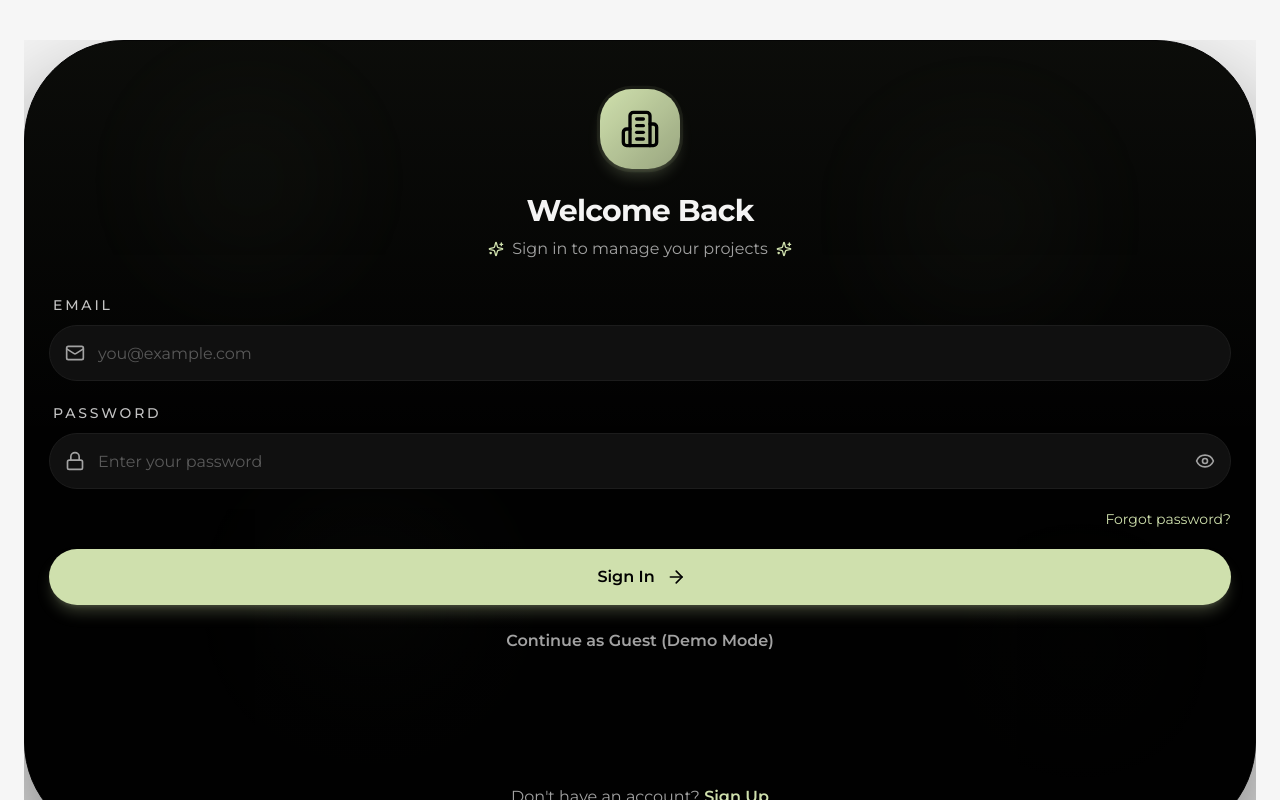
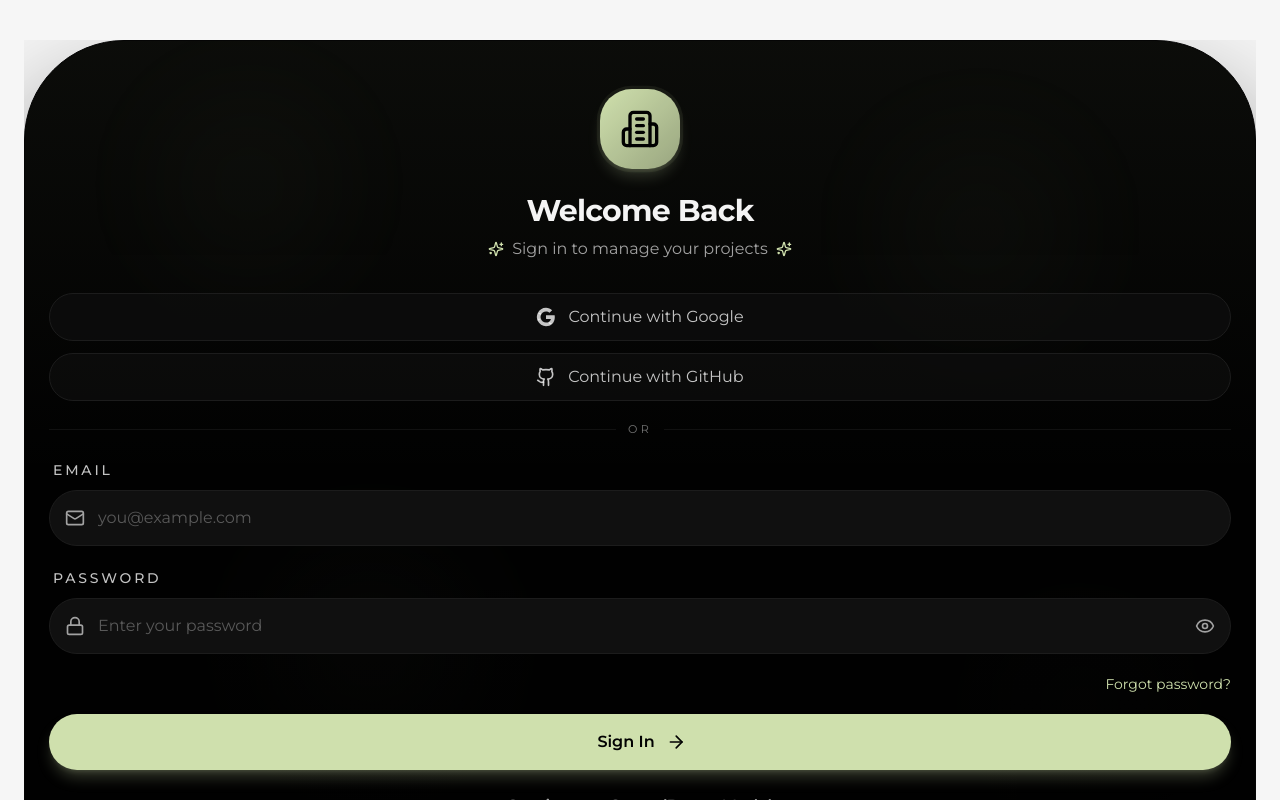
Before and after one commit to Heisenberg1912/Matters, a React (Vite) app in the folder client/: page /login in a window 1280 px wide. Shown: the top 800 px of the page. Built offline with nearby package versions, Linux system fonts and the light colour scheme; no server answers.

Commit message:
clerk login

```diff
--- a/client/src/components/page-header.tsx
+++ b/client/src/components/page-header.tsx
@@ -35,10 +35,15 @@ export default function PageHeader({
 
   // Sync local mode with project mode when project changes
   useEffect(() => {
-    if (currentProject?.mode) {
-      setMode(currentProject.mode);
+    if (currentProject?._id) {
+      // Default to 'construction' if project doesn't have a mode set
+      const projectMode = currentProject.mode || 'construction';
+      if (projectMode !== mode) {
+        setMode(projectMode);
+      }
     }
-  }, [currentProject?._id, currentProject?.mode, setMode]);
+  // eslint-disable-next-line react-hooks/exhaustive-deps
+  }, [currentProject?._id]);
 
   // Handle mode change with backend sync
   const handleModeChange = useCallback(async (newMode: 'construction' | 'refurbish') => {
--- a/client/src/pages/Login.tsx
+++ b/client/src/pages/Login.tsx
@@ -6,7 +6,7 @@ import PhoneShell from '@/components/phone-shell';
 import { Button } from '@/components/ui/button';
 import { Input } from '@/components/ui/input';
 import { Label } from '@/components/ui/label';
-import { Mail, Lock, Eye, EyeOff, ArrowRight, Building2, Sparkles } from 'lucide-react';
+import { Mail, Lock, Eye, EyeOff, ArrowRight, Building2, Sparkles, Github } from 'lucide-react';
 
 // Floating orb component for background decoration
 const FloatingOrb = ({ delay, size, x, y }: { delay: number; size: number; x: string; y: string }) => (
@@ -78,7 +78,7 @@ const inputFocusVariants = {
 export default function Login() {
   const navigate = useNavigate();
   const location = useLocation();
-  const { login, isLoading, error, clearError } = useAuth();
+  const { login, signInWithOAuth, isLoading, error, clearError } = useAuth();
   const [email, setEmail] = useState('');
   const [password, setPassword] = useState('');
   const [showPassword, setShowPassword] = useState(false);
@@ -99,6 +99,16 @@ export default function Login() {
     try {
       await login(email, password);
       navigate(redirectTo);
+    } catch {
+      // Error is handled by context
+    }
+  };
+
+  const handleSocialSignIn = async (provider: "google" | "github") => {
+    setLocalError('');
+    clearError();
+    try {
+      await signInWithOAuth(provider, redirectTo);
     } catch {
       // Error is handled by context
     }
@@ -184,6 +194,45 @@ export default function Login() {
                   </motion.div>
                 )}
               </AnimatePresence>
+
+              <motion.div variants={itemVariants} className="space-y-3">
+                <motion.button
+                  type="button"
+                  onClick={() => handleSocialSignIn("google")}
+                  whileHover={{ scale: 1.01 }}
+                  whileTap={{ scale: 0.98 }}
+                  className="w-full h-12 rounded-2xl border border-border bg-card/60 text-foreground/80 hover:text-foreground hover:border-pill/50 hover:bg-card/80 transition-all duration-300 flex items-center justify-center gap-3 disabled:opacity-50 disabled:cursor-not-allowed"
+                  disabled={isLoading}
+                >
+                  <svg viewBox="0 0 24 24" className="w-5 h-5" aria-hidden="true">
+                    <path fill="currentColor" d="M22.56 12.25c0-.78-.07-1.53-.2-2.25H12v4.26h5.92c-.26 1.37-1.04 2.53-2.21 3.31v2.77h3.57c2.08-1.92 3.28-4.74 3.28-8.09z" />
+                    <path fill="currentColor" d="M12 23c2.97 0 5.46-.98 7.28-2.66l-3.57-2.77c-.98.66-2.23 1.06-3.71 1.06-2.86 0-5.29-1.93-6.16-4.53H2.18v2.84C3.99 20.53 7.7 23 12 23z" />
+                    <path fill="currentColor" d="M5.84 14.09c-.22-.66-.35-1.36-.35-2.09s.13-1.43.35-2.09V7.07H2.18C1.43 8.55 1 10.22 1 12s.43 3.45 1.18 4.93l2.85-2.22.81-.62z" />
+                    <path fill="currentColor" d="M12 5.38c1.62 0 3.06.56 4.21 1.64l3.15-3.15C17.45 2.09 14.97 1 12 1 7.7 1 3.99 3.47 2.18 7.07l3.66 2.84c.87-2.6 3.3-4.53 6.16-4.53z" />
+                  </svg>
+                  Continue with Google
+                </motion.button>
+                <motion.button
+                  type="button"
+                  onClick={() => handleSocialSignIn("github")}
+                  whileHover={{ scale: 1.01 }}
+                  whileTap={{ scale: 0.98 }}
+                  className="w-full h-12 rounded-2xl border border-border bg-card/60 text-foreground/80 hover:text-foreground hover:border-pill/50 hover:bg-card/80 transition-all duration-300 flex items-center justify-center gap-3 disabled:opacity-50 disabled:cursor-not-allowed"
+                  disabled={isLoading}
+                >
+                  <Github className="w-5 h-5" />
+                  Continue with GitHub
+                </motion.button>
+              </motion.div>
+
+              <motion.div
+                variants={itemVariants}
+                className="flex items-center gap-3 text-[0.7rem] uppercase tracking-[0.3em] text-muted/70"
+              >
+                <span className="h-px flex-1 bg-border/60" />
+                or
+                <span className="h-px flex-1 bg-border/60" />
+              </motion.div>
 
               <motion.div variants={itemVariants} className="space-y-2">
                 <Label htmlFor="email" className="text-foreground/80 text-sm font-medium pl-1">
--- a/client/src/pages/Register.tsx
+++ b/client/src/pages/Register.tsx
@@ -6,7 +6,7 @@ import PhoneShell from '@/components/phone-shell';
 import { Button } from '@/components/ui/button';
 import { Input } from '@/components/ui/input';
 import { Label } from '@/components/ui/label';
-import { Mail, Lock, Eye, EyeOff, ArrowRight, Building2, User, Phone, Sparkles, HardHat } from 'lucide-react';
+import { Mail, Lock, Eye, EyeOff, ArrowRight, Building2, User, Phone, Sparkles, HardHat, Github } from 'lucide-react';
 
 // Floating orb component for background decoration
 const FloatingOrb = ({ delay, size, x, y }: { delay: number; size: number; x: string; y: string }) => (
@@ -78,7 +78,7 @@ const inputFocusVariants = {
 export default function Register() {
   const navigate = useNavigate();
   const location = useLocation();
-  const { register, verifyEmail, isLoading, error, clearError } = useAuth();
+  const { register, verifyEmail, signUpWithOAuth, isLoading, error, clearError } = useAuth();
   const [formData, setFormData] = useState({
     name: '',
     email: '',
@@ -140,6 +140,16 @@ export default function Register() {
   };
 
   const displayError = localError || error;
+
+  const handleSocialSignUp = async (provider: "google" | "github") => {
+    setLocalError('');
+    clearError();
+    try {
+      await signUpWithOAuth(provider, { redirectTo, role: formData.role });
+    } catch {
+      // Error is handled by context
+    }
+  };
 
   const handleVerify = async (e: React.FormEvent) => {
     e.preventDefault();
@@ -368,6 +378,45 @@ export default function Register() {
                 </div>
               </motion.div>
 
+              <motion.div variants={itemVariants} className="space-y-3">
+                <motion.button
+                  type="button"
+                  onClick={() => handleSocialSignUp("google")}
+                  whileHover={{ scale: 1.01 }}
+                  whileTap={{ scale: 0.98 }}
+                  className="w-full h-12 rounded-2xl border border-border bg-card/60 text-foreground/80 hover:text-foreground hover:border-pill/50 hover:bg-card/80 transition-all duration-300 flex items-center justify-center gap-3 disabled:opacity-50 disabled:cursor-not-allowed"
+                  disabled={isLoading}
+                >
+                  <svg viewBox="0 0 24 24" className="w-5 h-5" aria-hidden="true">
+                    <path fill="currentColor" d="M22.56 12.25c0-.78-.07-1.53-.2-2.25H12v4.26h5.92c-.26 1.37-1.04 2.53-2.21 3.31v2.77h3.57c2.08-1.92 3.28-4.74 3.28-8.09z" />
+                    <path fill="currentColor" d="M12 23c2.97 0 5.46-.98 7.28-2.66l-3.57-2.77c-.98.66-2.23 1.06-3.71 1.06-2.86 0-5.29-1.93-6.16-4.53H2.18v2.84C3.99 20.53 7.7 23 12 23z" />
+                    <path fill="currentColor" d="M5.84 14.09c-.22-.66-.35-1.36-.35-2.09s.13-1.43.35-2.09V7.07H2.18C1.43 8.55 1 10.22 1 12s.43 3.45 1.18 4.93l2.85-2.22.81-.62z" />
+                    <path fill="currentColor" d="M12 5.38c1.62 0 3.06.56 4.21 1.64l3.15-3.15C17.45 2.09 14.97 1 12 1 7.7 1 3.99 3.47 2.18 7.07l3.66 2.84c.87-2.6 3.3-4.53 6.16-4.53z" />
+                  </svg>
+                  Continue with Google
+                </motion.button>
+                <motion.button
+                  type="button"
+                  onClick={() => handleSocialSignUp("github")}
+                  whileHover={{ scale: 1.01 }}
+                  whileTap={{ scale: 0.98 }}
+                  className="w-full h-12 rounded-2xl border border-border bg-card/60 text-foreground/80 hover:text-foreground hover:border-pill/50 hover:bg-card/80 transition-all duration-300 flex items-center justify-center gap-3 disabled:opacity-50 disabled:cursor-not-allowed"
+                  disabled={isLoading}
+                >
+                  <Github className="w-5 h-5" />
+                  Continue with GitHub
+                </motion.button>
+              </motion.div>
+
+              <motion.div
+                variants={itemVariants}
+                className="flex items-center gap-3 text-[0.7rem] uppercase tracking-[0.3em] text-muted/70"
+              >
+                <span className="h-px flex-1 bg-border/60" />
+                or
+                <span className="h-px flex-1 bg-border/60" />
+              </motion.div>
+
               <motion.div variants={itemVariants} className="space-y-2">
                 <Label htmlFor="name" className="text-foreground/80 text-sm font-medium pl-1">Full Name *</Label>
                 <motion.div
```
Also changed, not shown: 1 other file (tests, documents, lock files or other folders).
